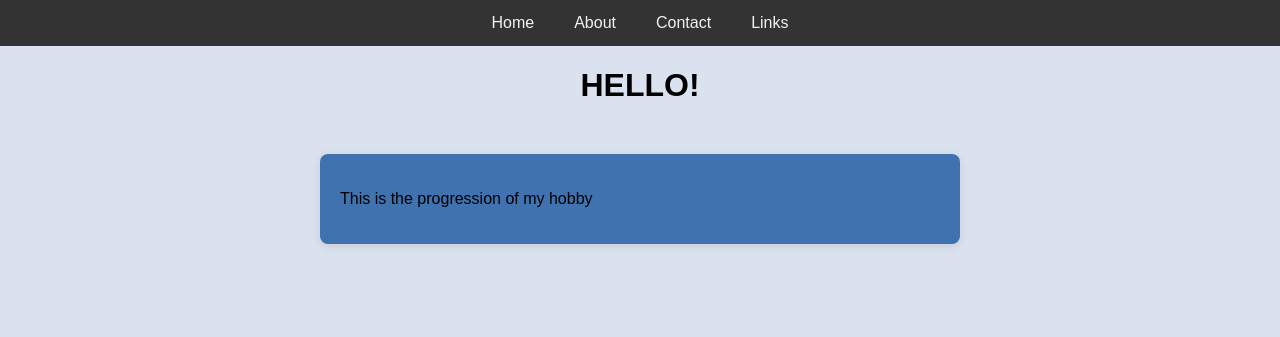
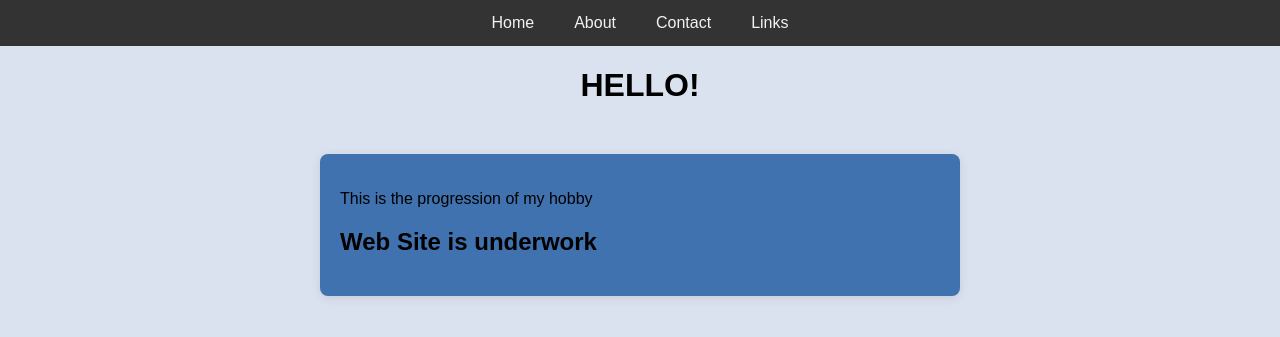
Before and after one commit to Javix-studio/web, a Flask app: page / in a window 1280 px wide. Shown: the top 337 px of the page. Run offline with Flask 3, Linux system fonts and the light colour scheme.

Commit message:
modified:   templates/index.html

```diff
--- a/templates/index.html
+++ b/templates/index.html
@@ -18,5 +18,6 @@
         <h1><center><b>HELLO!</b></center></h1>
         <section class="container">
     <p>This is the progression of my hobby </p>
+    <h2>Web Site is underwork</h2>
     </section>
 </html>
```
